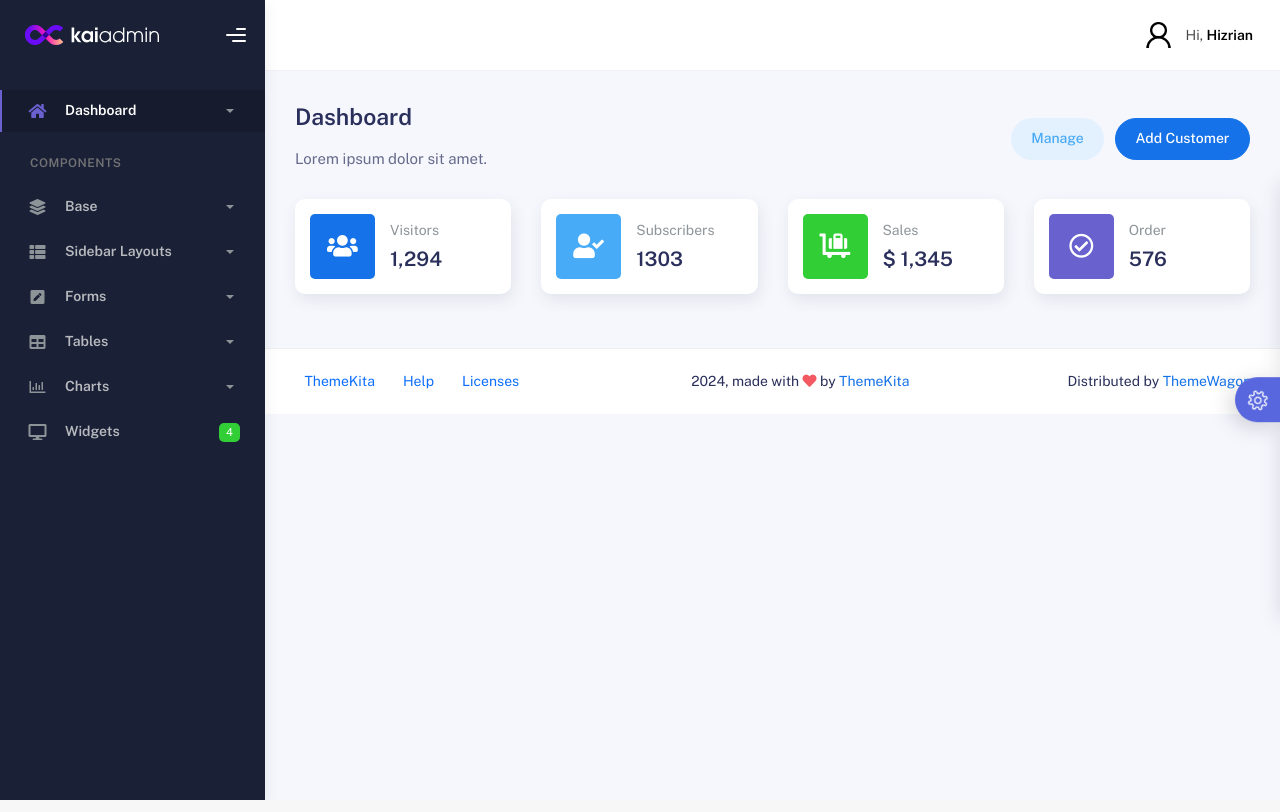
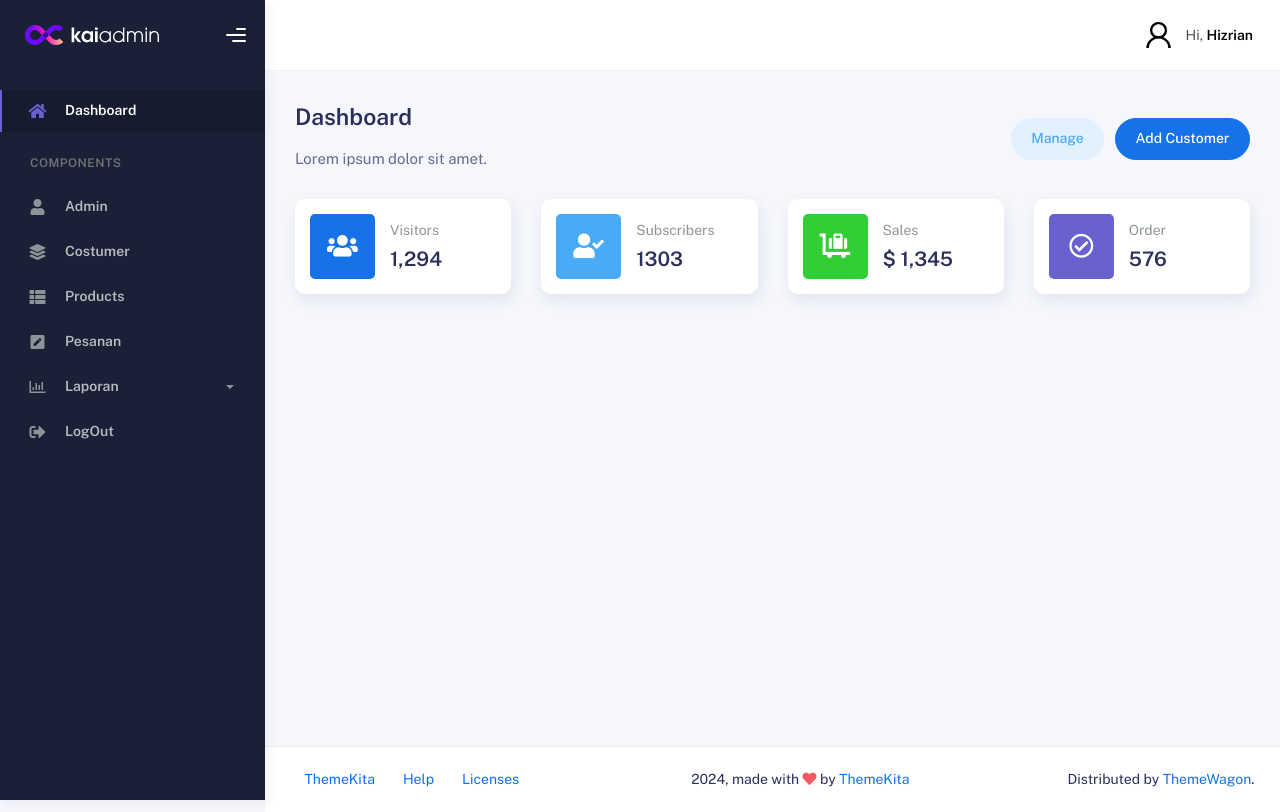
Before and after one commit to PADEK-IN/si_pepew_abadi, a PHP site: page /admin/dashboard in a window 1280 px wide. Run offline with PHP 8.4, Linux system fonts and the light colour scheme.

Commit message:
setup sidebar admin page

```diff
--- a/controllers/admin/IndexAdminCtrl.php
+++ b/controllers/admin/IndexAdminCtrl.php
@@ -5,4 +5,8 @@ class IndexAdminCtrl {
         renderView('admin/dashboard/index');
     }
 
+    public function anggota() {
+        renderView('admin/dashboard/list');
+    }
+
 }
--- a/routes/AdminRouter.php
+++ b/routes/AdminRouter.php
@@ -5,3 +5,4 @@ require_once '../controllers/admin/IndexAdminCtrl.php';
 $adminPath = 'admin';
 
 addRoute('GET', "/{$adminPath}/dashboard", $adminPath, 'IndexAdminCtrl', 'dashboard');
+addRoute('GET', "/{$adminPath}/anggota", $adminPath, 'IndexAdminCtrl', 'anggota');
--- a/views/components/admin/footer.php
+++ b/views/components/admin/footer.php
@@ -22,7 +22,7 @@
                         </div>
                     </footer>
                 </div>
-                <?php require_once 'custom-template.php' ?>
+
 
             </div>
         <?php require_once 'scripts.php'?>
--- a/views/components/admin/sidebar.php
+++ b/views/components/admin/sidebar.php
@@ -3,9 +3,8 @@
     <div class="sidebar-logo">
         <!-- Logo Header -->
         <div class="logo-header" data-background-color="dark">
-            <a href="#" class="logo">
-                <img src="../../assets/admin/img/kaiadmin/logo_light.svg" alt="navbar brand" class="navbar-brand"
-                height="20" >
+            <a href="/admin/dashboard" class="logo">
+                <img src="../../assets/admin/img/kaiadmin/logo_light.svg" alt="navbar brand" class="navbar-brand" height="20" >
             </a>
             <div class="nav-toggle">
                 <button class="btn btn-toggle toggle-sidebar"><i class="gg-menu-right"></i></button>
@@ -21,20 +20,10 @@
         <div class="sidebar-content">
             <ul class="nav nav-secondary">
                 <li class="nav-item active">
-                    <a data-bs-toggle="collapse" href="#dashboard" class="collapsed" aria-expanded="false">
+                    <a href="/admin/dashboard" class="collapsed" aria-expanded="false">
                         <i class="fas fa-home"></i>
                         <p>Dashboard</p>
-                        <span class="caret"></span>
                     </a>
-                    <div class="collapse" id="dashboard">
-                        <ul class="nav nav-collapse">
-                            <li>
-                                <a href="../demo1/index.html">
-                                <span class="sub-item">Dashboard 1</span>
-                                </a>
-                            </li>
-                        </ul>
-                    </div>
                 </li>
                 <li class="nav-section">
                     <span class="sidebar-mini-icon">
@@ -42,85 +31,61 @@
                     </span>
                     <h4 class="text-section">Components</h4>
                 </li>
-                <!-- base -->
+                <!-- Admin -->
                 <li class="nav-item">
-                    <a data-bs-toggle="collapse" href="#base">
+                    <a href="/admin/anggota">
+                        <i class="fas fa-user"></i>
+                        <p>Admin</p>
+                    </a>
+                </li>
+                <!-- Costumer -->
+                <li class="nav-item">
+                    <a href="/admin/pelanggan">
                         <i class="fas fa-layer-group"></i>
-                        <p>Base</p>
-                        <span class="caret"></span>
+                        <p>Costumer</p>
                     </a>
-                    <div class="collapse" id="base">
-                        <ul class="nav nav-collapse">
-                        <li>
-                            <a href="components/avatars.html">
-                                <span class="sub-item">Avatars</span>
-                            </a>
-                        </li>
-                    </div>
                 </li>
-                <!-- sidebar Layout -->
+                <!-- Product -->
                 <li class="nav-item">
-                    <a data-bs-toggle="collapse" href="#sidebarLayouts">
+                    <a href="/admin/produk">
                         <i class="fas fa-th-list"></i>
-                        <p>Sidebar Layouts</p>
-                        <span class="caret"></span>
+                        <p>Products</p>
                     </a>
-                    <div class="collapse" id="sidebarLayouts">
-                        <ul class="nav nav-collapse">
-                            <li>
-                                <a href="sidebar-style-2.html">
-                                <span class="sub-item">Sidebar Style 2</span>
-                                </a>
-                            </li>
-                        </ul>
-                    </div>
                 </li>
-                <!-- forms -->
+                <!-- Pesanan -->
                 <li class="nav-item">
-                    <a data-bs-toggle="collapse" href="#forms">
+                    <a href="/admin/pesanan">
                         <i class="fas fa-pen-square"></i>
-                        <p>Forms</p>
-                        <span class="caret"></span>
+                        <p>Pesanan</p>
                     </a>
-                    <div class="collapse" id="forms">
-                        <ul class="nav nav-collapse">
-                            <li>
-                                <a href="forms/forms.html">
-                                <span class="sub-item">Basic Form</span>
-                                </a>
-                            </li>
-                        </ul>
-                    </div>
                 </li>
-                <!-- Tables -->
-                <li class="nav-item">
-                    <a data-bs-toggle="collapse" href="#tables">
-                        <i class="fas fa-table"></i>
-                        <p>Tables</p>
-                        <span class="caret"></span>
-                    </a>
-                    <div class="collapse" id="tables">
-                        <ul class="nav nav-collapse">
-                            <li>
-                                <a href="tables/tables.html">
-                                <span class="sub-item">Basic Table</span>
-                                </a>
-                            </li>
-                        </ul>
-                    </div>
-                </li>
-                <!-- charts -->
+                <!-- Laporan -->
                 <li class="nav-item">
                     <a data-bs-toggle="collapse" href="#charts">
                         <i class="far fa-chart-bar"></i>
-                        <p>Charts</p>
+                        <p>Laporan</p>
                         <span class="caret"></span>
                     </a>
                     <div class="collapse" id="charts">
                         <ul class="nav nav-collapse">
                             <li>
-                                <a href="charts/charts.html">
-                                <span class="sub-item">Chart Js</span>
+                                <a href="/admin/laporan/pengiriman">
+                                <span class="sub-item">Laporan Dagang</span>
+                                </a>
+                            </li>
+                            <li>
+                                <a href="/admin/laporan/anngota">
+                                <span class="sub-item">Laporan Anggota</span>
+                                </a>
+                            </li>
+                            <li>
+                                <a href="/admin/laporan/pesanan">
+                                <span class="sub-item">Laporan Pesanan</span>
+                                </a>
+                            </li>
+                            <li>
+                                <a href="/admin/laporan/pengiriman">
+                                <span class="sub-item">Laporan Pengiriman</span>
                                 </a>
                             </li>
                         </ul>
@@ -128,10 +93,9 @@
                 </li>
                 <!-- widgets -->
                 <li class="nav-item">
-                    <a href="#">
-                        <i class="fas fa-desktop"></i>
-                        <p>Widgets</p>
-                        <span class="badge badge-success">4</span>
+                    <a href="/login">
+                        <i class="fas fa-sign-out-alt"></i>
+                        <p>LogOut</p>
                     </a>
                 </li>
             </ul>
--- a/views/pages/admin/dashboard/index.php
+++ b/views/pages/admin/dashboard/index.php
@@ -89,3 +89,4 @@
             </div>
         </div>
     </div>
+</div>
```
Also changed, not shown: public/assets/admin/js/demo.js. Lines whose indentation alone changed are shown as unchanged.
